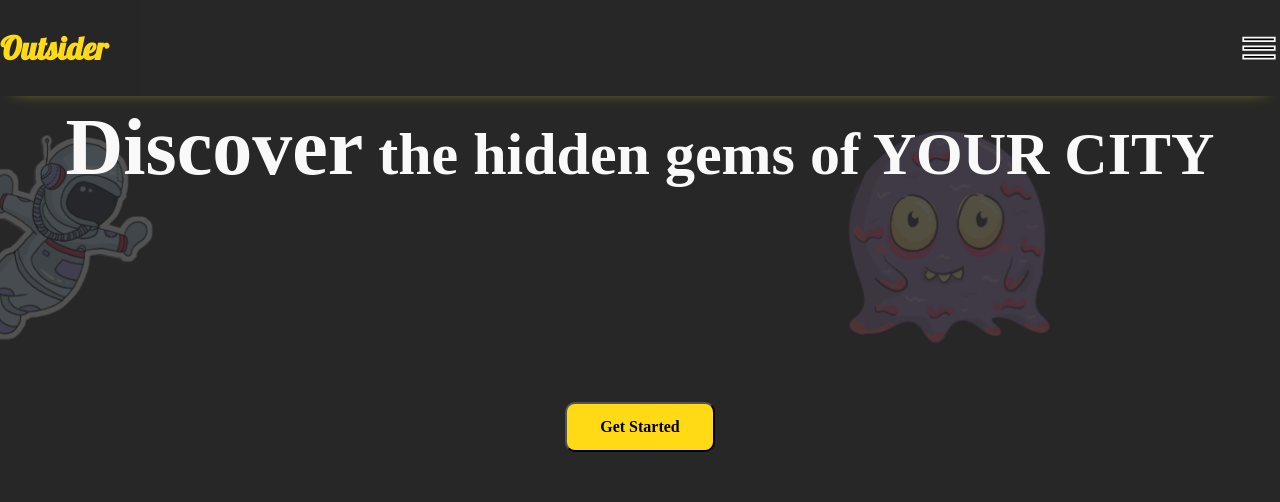
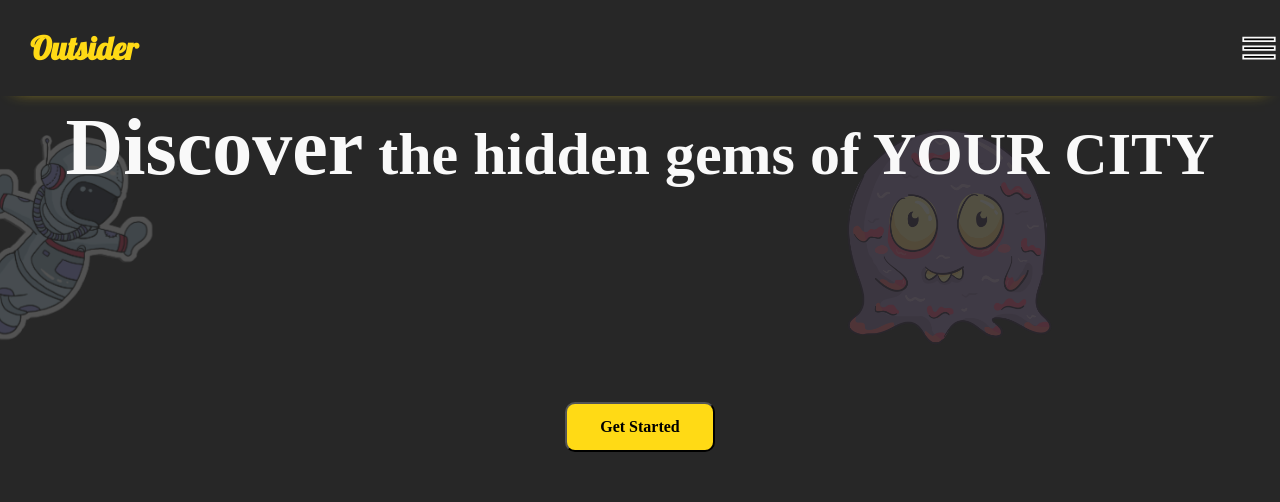
Before and after one commit to Victor-Oz/novel-experience, a React (Vite) app: page /Home in a window 1280 px wide. Shown: the top 502 px of the page. Built offline with nearby package versions, Linux system fonts and the light colour scheme.

Commit message:
fixed nav bar

```diff
--- a/src/App.css
+++ b/src/App.css
@@ -20,7 +20,7 @@ body {
   font-size: 2em;
   color: #FFDA15;;
   font-family: "Lobster", cursive;
-  margin-left: 0;
+  margin-left: 30px;
   padding-left: 0;
 }
 .nav {
@@ -33,7 +33,7 @@ body {
   box-shadow: o 4px 4px #f9f9f9;
   position: fixed;
   top: 0;
-  width: 100%;
+  width: 100vw;
   background-color: rgb(39, 39, 39);
   z-index: 4;
   box-shadow: 0px 7px 16px -15px#FFDA15
@@ -96,6 +96,7 @@ body {
 .dashboard-container{
   margin-bottom: 70px;
   padding-top: 70px;
+  overflow: hidden;
 }
 .dash-button {
   font-family: poppins;
@@ -166,6 +167,7 @@ body {
   background-size: cover;
   padding: 50px 0;
   box-shadow: 24px 60px 20px -40px inset rgb(39, 39, 39);
+  overflow: hidden;
 
 }
 .left-chat-container {
@@ -217,6 +219,7 @@ body {
 background-color: #FFDA15;
 color: black;
   padding: 40px 0 40px 0;
+  overflow: hidden;
 }
 
 .pleasure-park-container{
```
